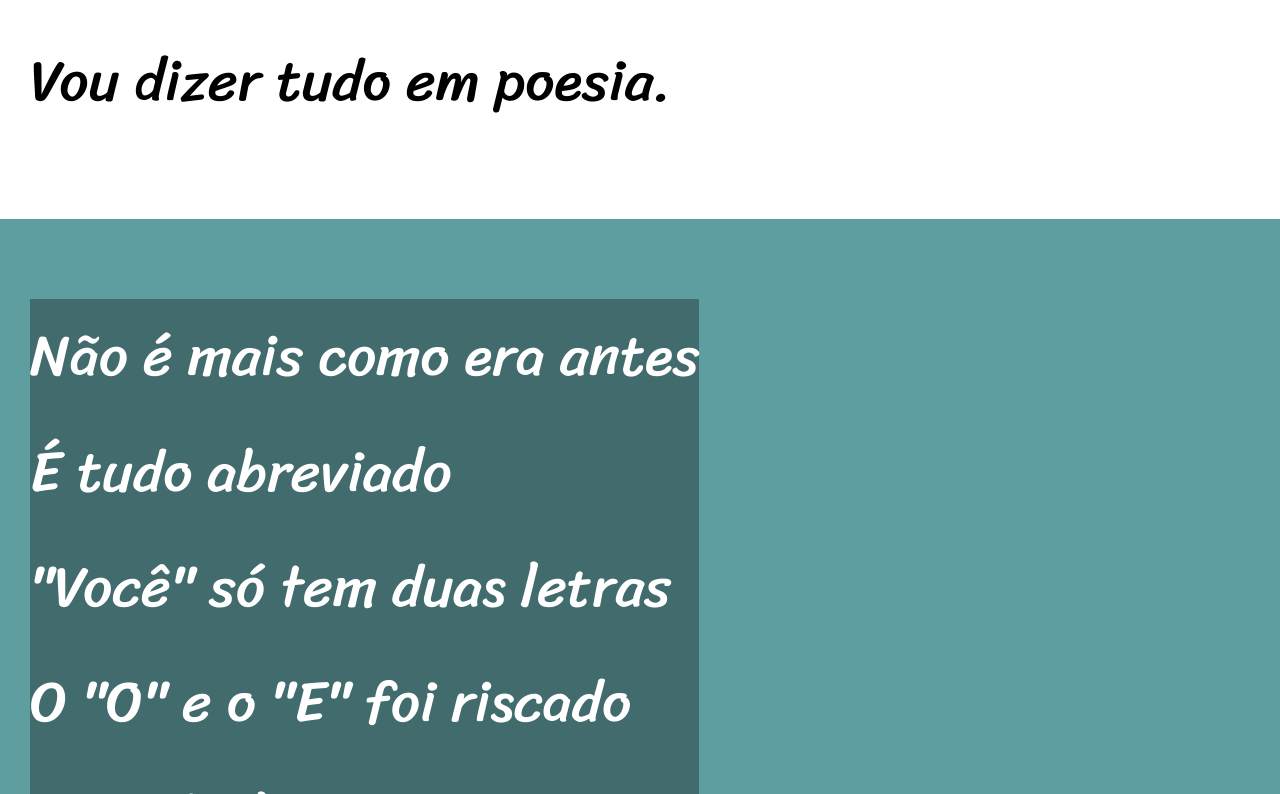
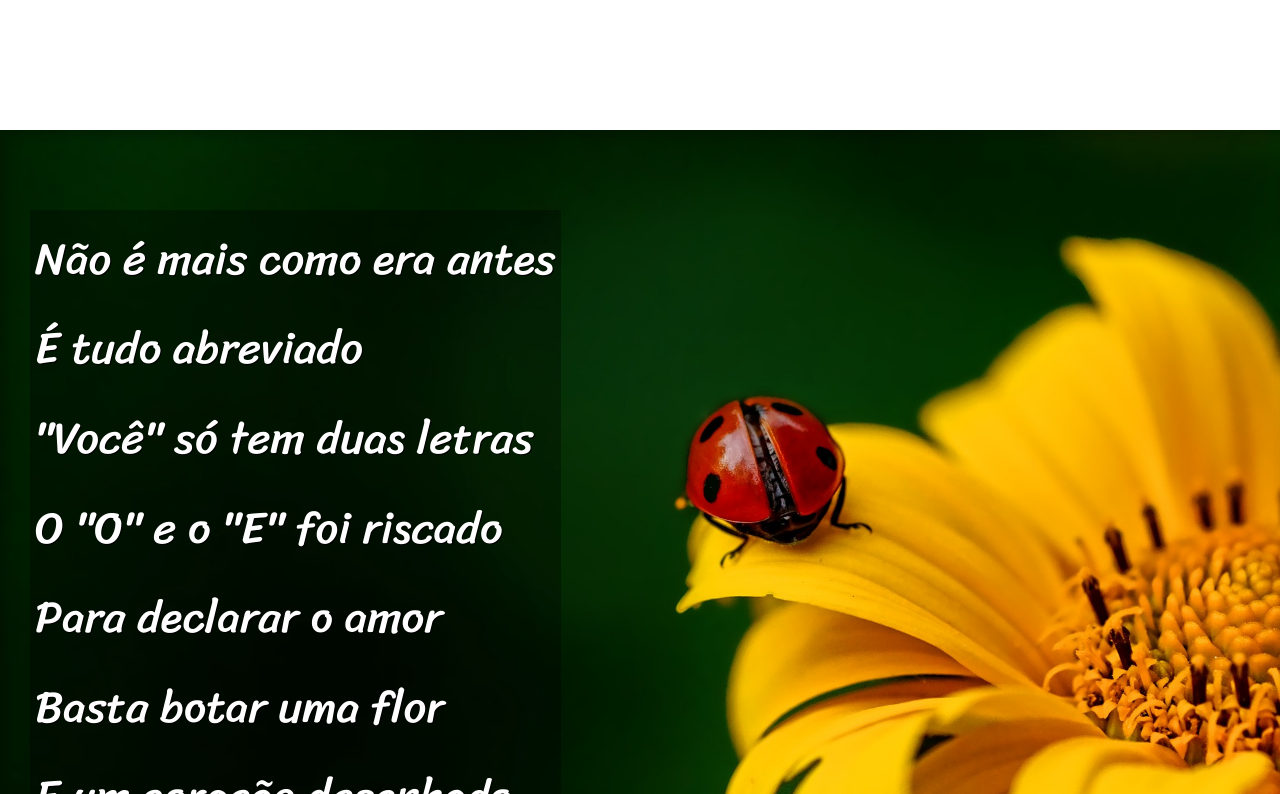
Before and after one commit to carlos-wylliam/Desafio-Cordel, a plain HTML site: page index.html in a window 1280 px wide. Shown: the part 1146-1940 px from the top of the page. Drawn offline with Linux system fonts and the light colour scheme.

Commit message:
finalizado

```diff
--- a/index.html
+++ b/index.html
@@ -24,7 +24,7 @@
                     Vou dizer tudo em poesia.
                 </p>
             </section>
-            <section class="imagem">
+            <section class="imagem" id="img01">
                  <p>
                    Não é mais como era antes  <br>
                    É tudo abreviado<br>
@@ -55,7 +55,7 @@
                     Decifre esse rabisco.
                 </p>
             </section>
-            <section class="imagem">
+            <section class="imagem" id="img02">
                  <p>
                    Tenho saudade das cartas<br>
                    Escritas com a própria mão<br>
--- a/style.css
+++ b/style.css
@@ -53,28 +53,31 @@ section.normal{
 section.imagem{
 background-color: cadetblue;
 color: white;
+box-shadow:inset 6px 6px 13px 0px rgba(0, 0, 0, 0.246);
 }
 section.imagem > p{
    background-color: rgba(0, 0, 0, 0.323);
    display: inline-block;
+   padding: 5px;
+   text-shadow: 1px 1px 0px black;
 }
 section > p{
     text-align: left;
     font-family: 'Sriracha', cursive;
-    font-size: 4.5vw;
+    font-size: 3.5vw;
     line-height: 2em;
+    padding-bottom: 2em;
 }
-#p2{
-    background: black url('imagens/background001.jpg') top center no-repeat fixed;
+#img01{
+    background: black url('imagens/background001.jpg');
+    background-position: right center;
     background-size: cover;
-    height: 900px;
-    width: 100%;
+    background-attachment: fixed;
 }
-#p5{
+#img02{
     background: black url('imagens/background002.jpg') top center no-repeat fixed;
     background-size: cover;
-    height: 900px;
-    width: 100%;
+    background-attachment: fixed;
 }
 footer{
     background-color: black;
```
